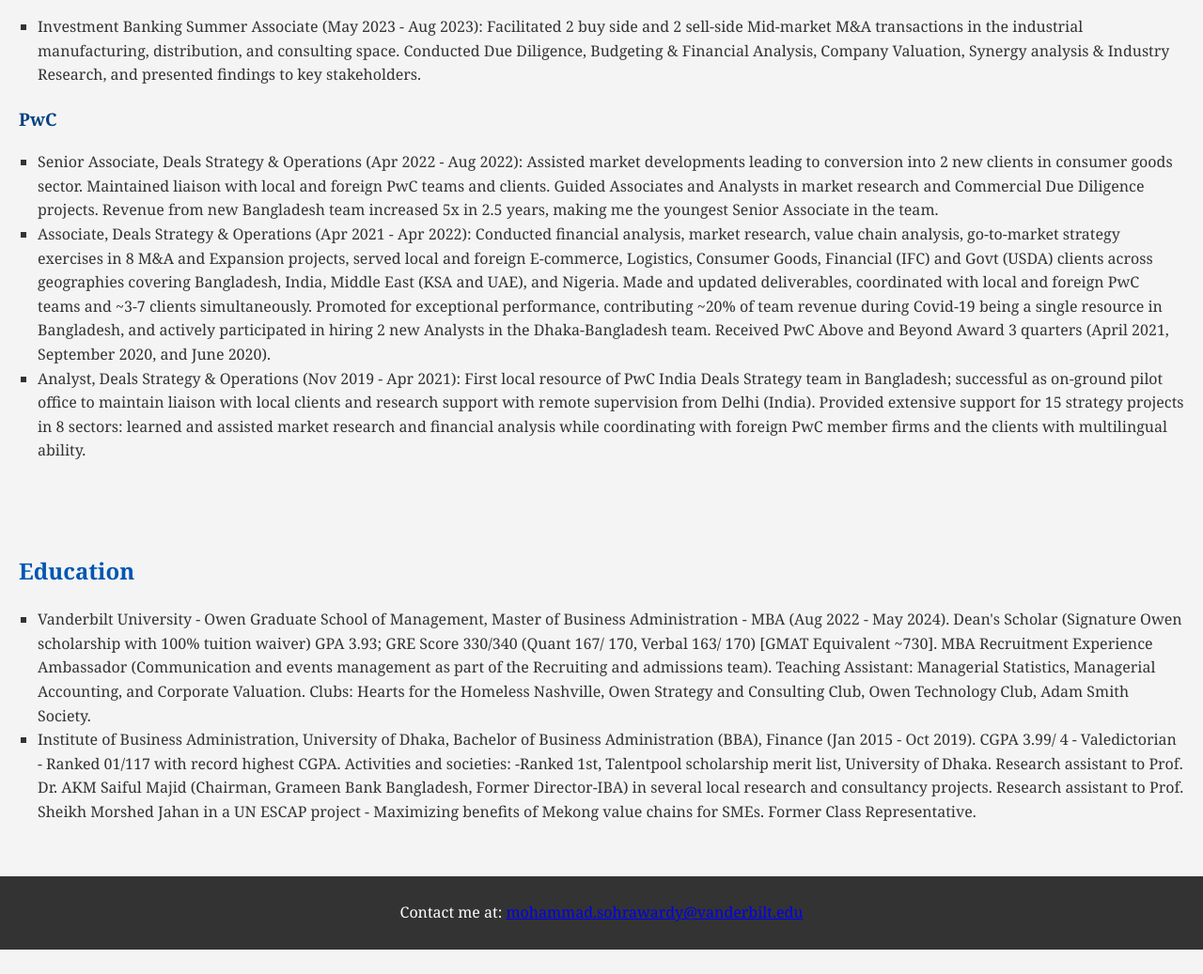
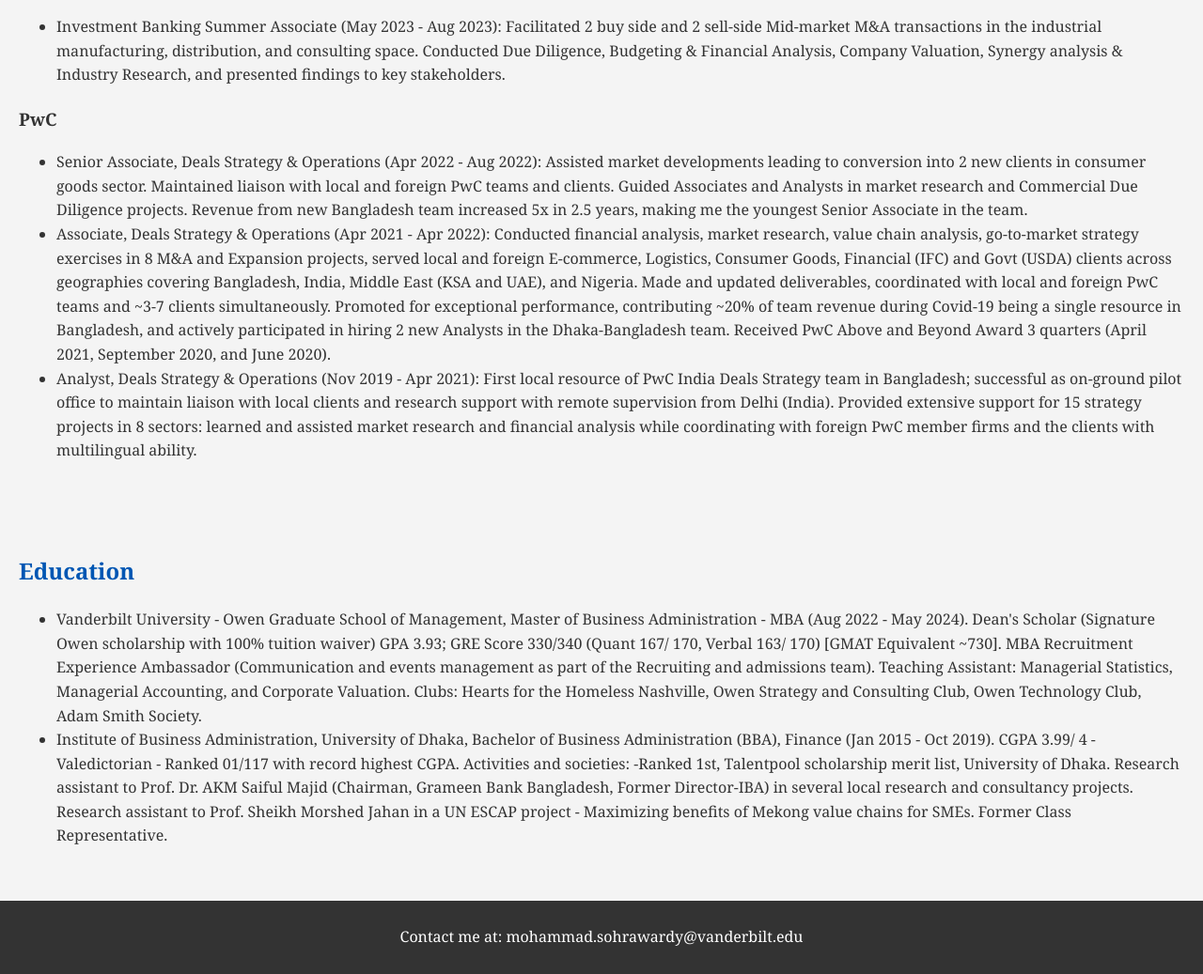
Before and after one commit to GenJam91/mohammads.github.io, a plain HTML site: page index.html in a window 1280 px wide. Shown: the part 676-1713 px from the top of the page at 94% size. Before the commit the page ends 1687 px from the top, so only its background shows below. Drawn offline with Linux system fonts and the light colour scheme.

Commit message:
Update style.css

```diff
--- a/style.css
+++ b/style.css
@@ -31,12 +31,9 @@
 section h2 {
     color: #0056b3;
 }
-section h3 {
-    color: #004080;
-}
 ul {
-    list-style-type: square;
-    padding-left: 20px;
+    list-style-type: disc;
+    padding-left: 40px;
 }
 footer {
     background-color: #333;
@@ -44,3 +41,10 @@
     text-align: center;
     padding: 10px 0;
 }
+.email-link {
+    color: #fff;
+    text-decoration: none;
+}
+.email-link:hover {
+    text-decoration: underline;
+}
```
